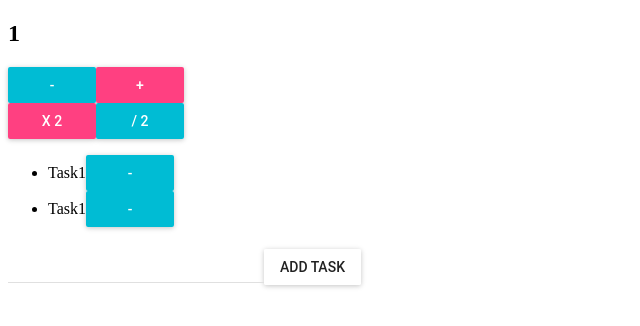
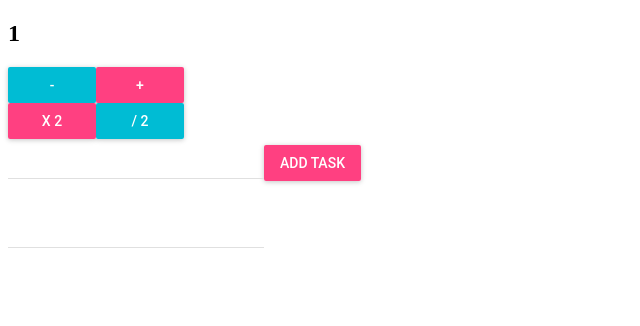
Before and after one commit to wasilPaul/react-redux-sandbox, a React (Create React App) app: page / in a window 1280 px wide. Shown: the top 326 px of the page, without its empty margins (0-640 px from the left). Built offline with nearby package versions, Linux system fonts and the light colour scheme.

Commit message:
TaskText

```diff
--- a/src/App.js
+++ b/src/App.js
@@ -1,7 +1,7 @@
 import React, { Component } from 'react'
 import Counter from './components/Counter';
 import ToDo from './components/ToDo';
-
+import Text from './components/Text'
 
 class App extends Component {
   render() {
@@ -9,6 +9,7 @@ class App extends Component {
       <div>
         <Counter />
         <ToDo />
+        <Text/>
       </div>
     );
   }
--- /dev/null
+++ b/src/components/Text.js
@@ -0,0 +1,28 @@
+import React from 'react'
+import { connect } from 'react-redux'
+import { RaisedButton, TextField } from 'material-ui'
+import { newTextChanged } from '../state/text'
+
+
+const ToDo = (props) =>
+    <div>
+        <h1>{props.newTaskText}</h1>
+        <TextField
+            value={props.newTaskText}
+            onChange={props.onNewTextChange} />
+    </div>
+
+
+const mapStateToProps = state => ({
+    newTaskText: state.newTaskText.newTaskText
+})
+
+const mapDispatchToProps = dispatch => ({
+    onNewTextChange: (e, v) => dispatch(newTextChanged(v))
+
+})
+
+export default connect(
+    mapStateToProps,
+    mapDispatchToProps
+)(ToDo)
--- a/src/components/ToDo.js
+++ b/src/components/ToDo.js
@@ -6,26 +6,27 @@ import { del, add, newTaskTextChanged } from '../state/todos'
 
 const ToDo = (props) => (
   <div>
+    <TextField
+      value={props.newTaskText}
+      onChange={props.onNewTaskChange} />
+    <RaisedButton
+      secondary={true}
+      label={'Add task'}
+      onClick={props.addTaskHandler} />
     <ul>
       {
         props.tasks
-          .map((task, index) =>
+          .map((task, i) =>
             <li>
-              {task.text}
               <RaisedButton
                 primary={true}
                 label={'-'}
-                onClick={() => props.deleteTaskHandlerHandler(index)} />
+                onClick={()=>props.deleteTaskHandler(i)} />
+                {task.text}
             </li>
           )
       }
     </ul>
-    <TextField
-      value={props.newTaskText}
-      onChange={props.onNewTaskChange} />
-    <RaisedButton
-      label={'Add task'}
-      onClick={() => props.addTaskHandler(props.newTaskText)} />
   </div>
 )
 
@@ -36,7 +37,7 @@ const mapStateToProps = state => ({
 
 const mapDispatchToProps = dispatch => ({
   deleteTaskHandler: (i) => dispatch(del(i)),
-  addTaskHandler: (task) => dispatch(add(task)),
+  addTaskHandler: () => dispatch(add()),
   onNewTaskChange: (e, val) => dispatch(newTaskTextChanged(val))
 })
 
--- /dev/null
+++ b/src/state/text.js
@@ -0,0 +1,19 @@
+
+const NEW_TEXT_CHANGED = 'todos/NEW_TEXT_CHANGED'
+
+export const newTextChanged = (newText) => ({ type: NEW_TEXT_CHANGED, newText })
+
+const initialState = {
+    newTaskText: ''
+}
+
+export default (state = initialState, action) => {
+    switch (action.type) {
+        case NEW_TEXT_CHANGED:
+            return {
+                newTaskText: action.newText
+            }
+        default:
+            return state
+    }
+}
--- a/src/state/todos.js
+++ b/src/state/todos.js
@@ -17,11 +17,12 @@ const initialState = {
 export default (state = initialState, action) => {
     switch (action.type) {
         case ADD:
-            return action.taskText ?
+            return state.newTaskText?
                 {
                     ...state,
+                    newTaskText: '',
                     tasks: state.tasks.concat({
-                        text: action.taskText,
+                        text: state.newTaskText,
                         compleated: false
                     })
                 }
--- a/src/store.js
+++ b/src/store.js
@@ -1,27 +1,17 @@
 import { createStore, combineReducers } from 'redux'
 import counter, { inc, dec, multi, divi } from './state/counter'
 import todos, {add, del} from './state/todos'
+import newTaskText from './state/text'
 //import multip, {multi, divi} from './state/multip'
 
 const reducer = combineReducers({
   counter, // this is the same {counter: counter} ECMA6
   //multip,
-  todos
+  todos,
+  newTaskText
 })
 
 export const store = createStore(
   reducer,
   window.__REDUX_DEVTOOLS_EXTENSION__ && window.__REDUX_DEVTOOLS_EXTENSION__()
 )
-
-window.inc = (number) => store.dispatch(inc(number))
-window.dec = (number) => store.dispatch(dec(number))
-
-window.add = (taskText) => store.dispatch(add(taskText))
-window.del = (index) => store.dispatch(del(index))
-
-window.multi = (number) => store.dispatch(multi(number))
-window.divi = (number) => store.dispatch(divi(number))
-
-store.dispatch(add('Task1'))
-store.dispatch(add('Task1'))
```
